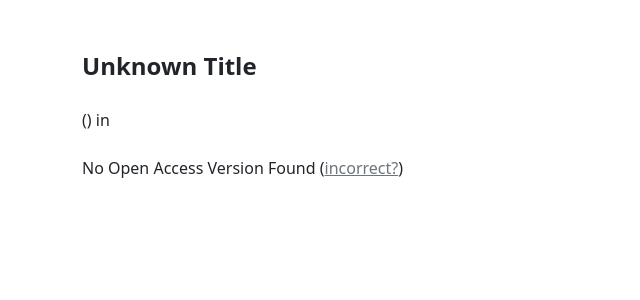
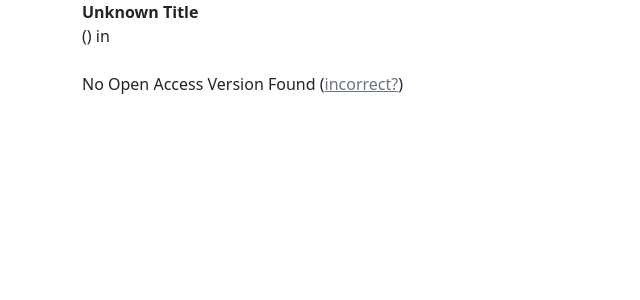
Before and after one commit to freeyourscience/freeyourscience, a FastAPI app: template fyscience/templates/paper.html in a window 1280 px wide. Shown: the top 300 px of the page, without its empty margins (0-640 px from the left). Run offline with FastAPI, Linux system fonts and the light colour scheme; the template is opened without the code that fills it, so the values that code supplies are empty.

Commit message:
remove superfluous custom css

```diff
--- a/fyscience/static/main.css
+++ b/fyscience/static/main.css
@@ -2,15 +2,7 @@ div.paper-details {
     background: #ffffff;
 }
 
-div.publisher-policy {
-}
-
-.author-pubs .paper-details .paper-title {
-    font-weight: bold;
-}
-
 .single-paper .paper-details .paper-title {
-    font-weight: bold;
     font-size:150%;
     margin-top:2em;
     margin-bottom:1em;
--- a/fyscience/templates/paper_macros.html
+++ b/fyscience/templates/paper_macros.html
@@ -1,6 +1,6 @@
 {% macro minimal(paper) -%}
 <div class="paper-details">
-    <div class="paper-title">
+    <div class="fw-bold">
         {% if paper.title %}
         {{ paper.title }}
         {% else %}
```
